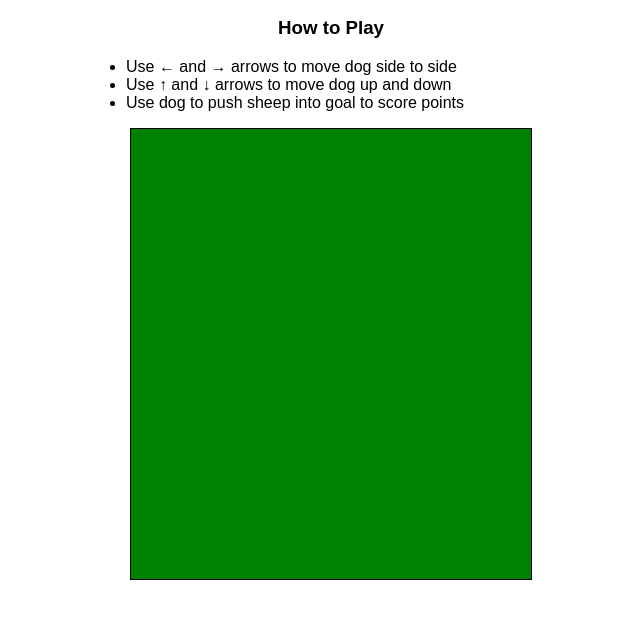
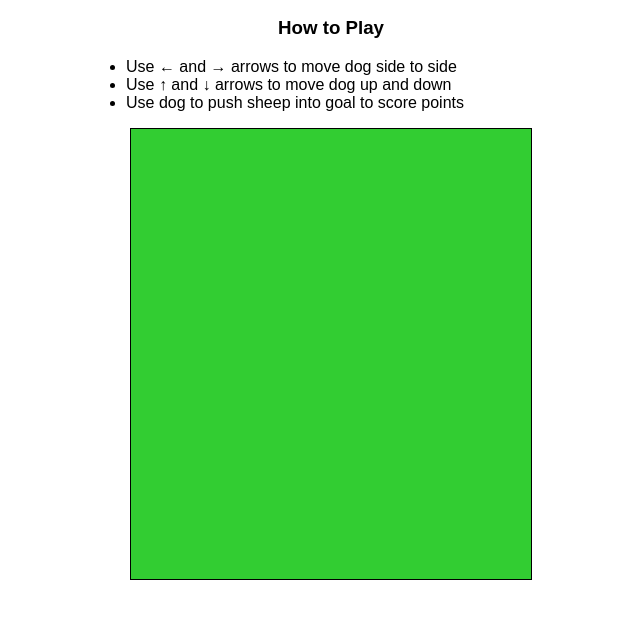
Before and after one commit to catey-wrong/catey-wrong.github.io, a plain HTML site: page sheepgame.html in a window 1280 px wide. Shown: the part 51-670 px from the top of the page, without its empty margins (309-949 px from the left). Drawn offline with Linux system fonts and the light colour scheme; a script that the page names is missing.

Commit message:
editing game

```diff
--- a/sheepgame.html
+++ b/sheepgame.html
@@ -5,7 +5,7 @@
   <style>
     canvas {
       border: 1px solid black;
-      background-color: green;
+      background-color: LimeGreen;
       display: block;
       margin: auto;
     }
@@ -25,7 +25,7 @@
     <li>Use dog to push sheep into goal to score points</li>
   </ul>
 </div>
-<canvas id="gameCanvas" width="400"color="green" height="450"></canvas>
+<canvas id="gameCanvas" width="400" height="450"></canvas>
 <script src="sheepgame.js"></script>
 </body>
 </html>
```
